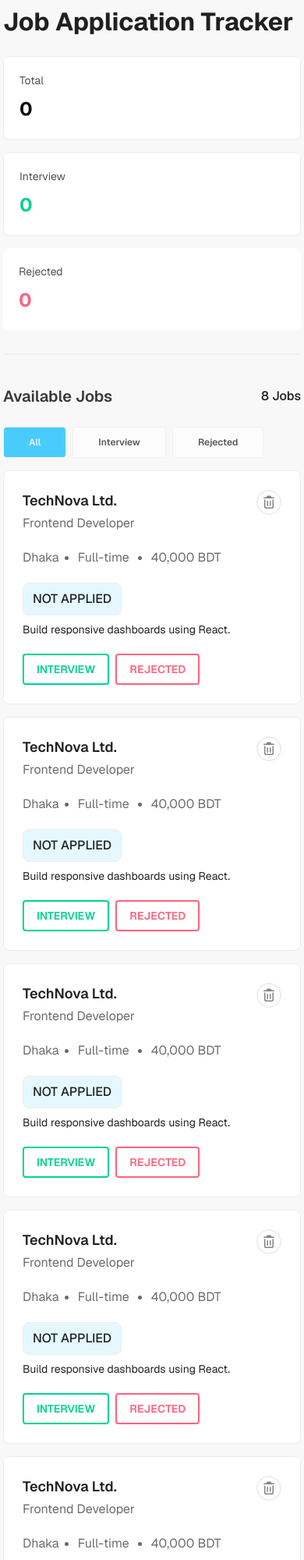
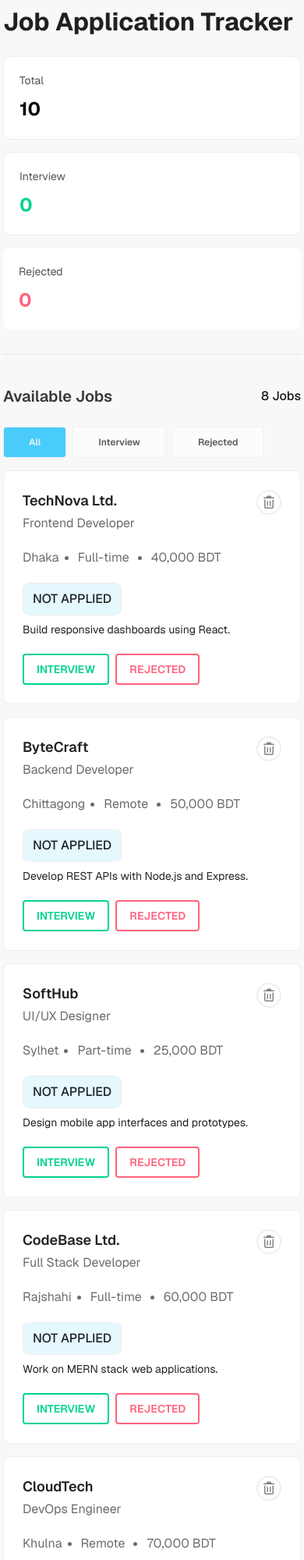
Before and after one commit to Tareq1670/Assignment-4, a plain HTML site: page index.html in a window 390 px wide. Shown: the top 2000 px of the page at 78% size. Drawn offline with nearby package versions, Linux system fonts and the light colour scheme.

Commit message:
In this time i have to fill all the items valid value and i am also created interview button and rejected button event

```diff
--- a/index.html
+++ b/index.html
@@ -119,7 +119,7 @@
                     <div class="left space-y-5">
                         <div class="heading space-y-1">
                             <h2
-                                class="sub_titile text-[18px] opacity-90 text-neutral text-[18px] font-semibold"
+                                class="sub_title text-[18px] opacity-90 text-neutral text-[18px] font-semibold"
                             >
                                 TechNova Ltd.
                             </h2>
@@ -135,7 +135,7 @@
                             <p class="place">Dhaka</p>
                             <ul class="list-disc list-outside pl-6 flex gap-7">
                                 <li class="job_type">Full-time</li>
-                                <li class="selary">40,000 BDT</li>
+                                <li class="salary">40,000 BDT</li>
                             </ul>
                         </div>
                         <div class="apply space-y-2">
@@ -179,23 +179,23 @@
                     <div class="left space-y-5">
                         <div class="heading space-y-1">
                             <h2
-                                class="sub_titile text-[18px] opacity-90 text-neutral text-[18px] font-semibold"
+                                class="sub_title text-[18px] opacity-90 text-neutral text-[18px] font-semibold"
                             >
-                                TechNova Ltd.
+                                ByteCraft
                             </h2>
                             <p
                                 class="text_1 text-neutral opacity-60 text-[16px]"
                             >
-                                Frontend Developer
+                                Backend Developer
                             </p>
                         </div>
                         <div
                             class="type flex text-neutral opacity-60 text-[16px]"
                         >
-                            <p class="place">Dhaka</p>
+                            <p class="place">Chittagong</p>
                             <ul class="list-disc list-outside pl-6 flex gap-7">
-                                <li class="job_type">Full-time</li>
-                                <li class="selary">40,000 BDT</li>
+                                <li class="job_type">Remote</li>
+                                <li class="salary">50,000 BDT</li>
                             </ul>
                         </div>
                         <div class="apply space-y-2">
@@ -207,7 +207,7 @@
                                 </p>
                             </div>
                             <p class="description text-[14px] text-neutral/90">
-                                Build responsive dashboards using React.
+                                Develop REST APIs with Node.js and Express.
                             </p>
                         </div>
                         <div class="button flex gap-2">
@@ -239,23 +239,23 @@
                     <div class="left space-y-5">
                         <div class="heading space-y-1">
                             <h2
-                                class="sub_titile text-[18px] opacity-90 text-neutral text-[18px] font-semibold"
+                                class="sub_title text-[18px] opacity-90 text-neutral text-[18px] font-semibold"
                             >
-                                TechNova Ltd.
+                                SoftHub
                             </h2>
                             <p
                                 class="text_1 text-neutral opacity-60 text-[16px]"
                             >
-                                Frontend Developer
+                                UI/UX Designer
                             </p>
                         </div>
                         <div
                             class="type flex text-neutral opacity-60 text-[16px]"
                         >
-                            <p class="place">Dhaka</p>
+                            <p class="place">Sylhet</p>
                             <ul class="list-disc list-outside pl-6 flex gap-7">
-                                <li class="job_type">Full-time</li>
-                                <li class="selary">40,000 BDT</li>
+                                <li class="job_type">Part-time</li>
+                                <li class="salary">25,000 BDT</li>
                             </ul>
                         </div>
                         <div class="apply space-y-2">
@@ -267,7 +267,7 @@
                                 </p>
                             </div>
                             <p class="description text-[14px] text-neutral/90">
-                                Build responsive dashboards using React.
+                                Design mobile app interfaces and prototypes.
                             </p>
                         </div>
                         <div class="button flex gap-2">
@@ -299,23 +299,23 @@
                     <div class="left space-y-5">
                         <div class="heading space-y-1">
                             <h2
-                                class="sub_titile text-[18px] opacity-90 text-neutral text-[18px] font-semibold"
+                                class="sub_title text-[18px] opacity-90 text-neutral text-[18px] font-semibold"
                             >
-                                TechNova Ltd.
+                                CodeBase Ltd.
                             </h2>
                             <p
                                 class="text_1 text-neutral opacity-60 text-[16px]"
                             >
-                                Frontend Developer
+                                Full Stack Developer
                             </p>
                         </div>
                         <div
                             class="type flex text-neutral opacity-60 text-[16px]"
                         >
-                            <p class="place">Dhaka</p>
+                            <p class="place">Rajshahi</p>
                             <ul class="list-disc list-outside pl-6 flex gap-7">
                                 <li class="job_type">Full-time</li>
-                                <li class="selary">40,000 BDT</li>
+                                <li class="salary">60,000 BDT</li>
                             </ul>
                         </div>
                         <div class="apply space-y-2">
@@ -327,7 +327,7 @@
                                 </p>
                             </div>
                             <p class="description text-[14px] text-neutral/90">
-                                Build responsive dashboards using React.
+                                Work on MERN stack web applications.
                             </p>
                         </div>
                         <div class="button flex gap-2">
@@ -359,23 +359,23 @@
                     <div class="left space-y-5">
                         <div class="heading space-y-1">
                             <h2
-                                class="sub_titile text-[18px] opacity-90 text-neutral text-[18px] font-semibold"
+                                class="sub_title text-[18px] opacity-90 text-neutral text-[18px] font-semibold"
                             >
-                                TechNova Ltd.
+                                CloudTech
                             </h2>
                             <p
                                 class="text_1 text-neutral opacity-60 text-[16px]"
                             >
-                                Frontend Developer
+                                DevOps Engineer
                             </p>
                         </div>
                         <div
                             class="type flex text-neutral opacity-60 text-[16px]"
                         >
-                            <p class="place">Dhaka</p>
+                            <p class="place">Khulna</p>
                             <ul class="list-disc list-outside pl-6 flex gap-7">
-                                <li class="job_type">Full-time</li>
-                                <li class="selary">40,000 BDT</li>
+                                <li class="job_type">Remote</li>
+                                <li class="salary">70,000 BDT</li>
                             </ul>
                         </div>
                         <div class="apply space-y-2">
@@ -387,7 +387,7 @@
                                 </p>
                             </div>
                             <p class="description text-[14px] text-neutral/90">
-                                Build responsive dashboards using React.
+                                Manage AWS servers and CI/CD pipelines.
                             </p>
                         </div>
                         <div class="button flex gap-2">
@@ -419,23 +419,23 @@
                     <div class="left space-y-5">
                         <div class="heading space-y-1">
                             <h2
-                                class="sub_titile text-[18px] opacity-90 text-neutral text-[18px] font-semibold"
+                                class="sub_title text-[18px] opacity-90 text-neutral text-[18px] font-semibold"
                             >
-                                TechNova Ltd.
+                                AppZone
                             </h2>
                             <p
                                 class="text_1 text-neutral opacity-60 text-[16px]"
                             >
-                                Frontend Developer
+                                Android Developer
                             </p>
                         </div>
                         <div
                             class="type flex text-neutral opacity-60 text-[16px]"
                         >
-                            <p class="place">Dhaka</p>
+                            <p class="place">Barisal</p>
                             <ul class="list-disc list-outside pl-6 flex gap-7">
                                 <li class="job_type">Full-time</li>
-                                <li class="selary">40,000 BDT</li>
+                                <li class="salary">45,000 BDT</li>
                             </ul>
                         </div>
                         <div class="apply space-y-2">
@@ -447,7 +447,7 @@
                                 </p>
                             </div>
                             <p class="description text-[14px] text-neutral/90">
-                                Build responsive dashboards using React.
+                                Develop Android apps using Kotlin.
                             </p>
                         </div>
                         <div class="button flex gap-2">
@@ -479,23 +479,23 @@
                     <div class="left space-y-5">
                         <div class="heading space-y-1">
                             <h2
-                                class="sub_titile text-[18px] opacity-90 text-neutral text-[18px] font-semibold"
+                                class="sub_title text-[18px] opacity-90 text-neutral text-[18px] font-semibold"
                             >
-                                TechNova Ltd.
+                                NetLink
                             </h2>
                             <p
                                 class="text_1 text-neutral opacity-60 text-[16px]"
                             >
-                                Frontend Developer
+                                Network Engineer
                             </p>
                         </div>
                         <div
                             class="type flex text-neutral opacity-60 text-[16px]"
                         >
-                            <p class="place">Dhaka</p>
+                            <p class="place">Rangpur</p>
                             <ul class="list-disc list-outside pl-6 flex gap-7">
-                                <li class="job_type">Full-time</li>
-                                <li class="selary">40,000 BDT</li>
+                                <li class="job_type">Contract</li>
+                                <li class="salary">35,000 BDT</li>
                             </ul>
                         </div>
                         <div class="apply space-y-2">
@@ -507,7 +507,7 @@
                                 </p>
                             </div>
                             <p class="description text-[14px] text-neutral/90">
-                                Build responsive dashboards using React.
+                                Set up and maintain office networks.
                             </p>
                         </div>
                         <div class="button flex gap-2">
@@ -539,23 +539,23 @@
                     <div class="left space-y-5">
                         <div class="heading space-y-1">
                             <h2
-                                class="sub_titile text-[18px] opacity-90 text-neutral text-[18px] font-semibold"
+                                class="sub_title text-[18px] opacity-90 text-neutral text-[18px] font-semibold"
                             >
-                                TechNova Ltd.
+                                CyberSafe
                             </h2>
                             <p
                                 class="text_1 text-neutral opacity-60 text-[16px]"
                             >
-                                Frontend Developer
+                                Ethical Hacker
                             </p>
                         </div>
                         <div
                             class="type flex text-neutral opacity-60 text-[16px]"
                         >
-                            <p class="place">Dhaka</p>
+                            <p class="place">Mymensingh</p>
                             <ul class="list-disc list-outside pl-6 flex gap-7">
                                 <li class="job_type">Full-time</li>
-                                <li class="selary">40,000 BDT</li>
+                                <li class="salary">65,000 BDT</li>
                             </ul>
                         </div>
                         <div class="apply space-y-2">
@@ -567,7 +567,7 @@
                                 </p>
                             </div>
                             <p class="description text-[14px] text-neutral/90">
-                                Build responsive dashboards using React.
+                                Perform penetration testing and security audits.
                             </p>
                         </div>
                         <div class="button flex gap-2">
@@ -599,23 +599,23 @@
                     <div class="left space-y-5">
                         <div class="heading space-y-1">
                             <h2
-                                class="sub_titile text-[18px] opacity-90 text-neutral text-[18px] font-semibold"
+                                class="sub_title text-[18px] opacity-90 text-neutral text-[18px] font-semibold"
                             >
-                                TechNova Ltd.
+                                DataMind
                             </h2>
                             <p
                                 class="text_1 text-neutral opacity-60 text-[16px]"
                             >
-                                Frontend Developer
+                                Data Analyst
                             </p>
                         </div>
                         <div
                             class="type flex text-neutral opacity-60 text-[16px]"
                         >
-                            <p class="place">Dhaka</p>
+                            <p class="place">Comilla</p>
                             <ul class="list-disc list-outside pl-6 flex gap-7">
-                                <li class="job_type">Full-time</li>
-                                <li class="selary">40,000 BDT</li>
+                                <li class="job_type">Remote</li>
+                                <li class="salary">38,000 BDT</li>
                             </ul>
                         </div>
                         <div class="apply space-y-2">
@@ -627,7 +627,7 @@
                                 </p>
                             </div>
                             <p class="description text-[14px] text-neutral/90">
-                                Build responsive dashboards using React.
+                                Analyze data using Excel and SQL.
                             </p>
                         </div>
                         <div class="button flex gap-2">
@@ -659,23 +659,23 @@
                     <div class="left space-y-5">
                         <div class="heading space-y-1">
                             <h2
-                                class="sub_titile text-[18px] opacity-90 text-neutral text-[18px] font-semibold"
+                                class="sub_title text-[18px] opacity-90 text-neutral text-[18px] font-semibold"
                             >
-                                TechNova Ltd.
+                                PixelSoft
                             </h2>
                             <p
                                 class="text_1 text-neutral opacity-60 text-[16px]"
                             >
-                                Frontend Developer
+                                Graphic Designer
                             </p>
                         </div>
                         <div
                             class="type flex text-neutral opacity-60 text-[16px]"
                         >
-                            <p class="place">Dhaka</p>
+                            <p class="place">Bogura</p>
                             <ul class="list-disc list-outside pl-6 flex gap-7">
-                                <li class="job_type">Full-time</li>
-                                <li class="selary">40,000 BDT</li>
+                                <li class="job_type">Part-time</li>
+                                <li class="salary">20,000 BDT</li>
                             </ul>
                         </div>
                         <div class="apply space-y-2">
@@ -687,7 +687,7 @@
                                 </p>
                             </div>
                             <p class="description text-[14px] text-neutral/90">
-                                Build responsive dashboards using React.
+                                Design social media banners and posters.
                             </p>
                         </div>
                         <div class="button flex gap-2">
--- a/script.js
+++ b/script.js
@@ -19,7 +19,110 @@ function toggleButton(id){
     rejectedBtn.classList.add("text-text-base-300","bg-white", "opacity-70");
 
     const selected = document.getElementById(id);
-    selected.classList.add("bg-info","text-base-300");
+    selected.classList.add("bg-info","text-base-300","transition-all", "duration-300", "ease-in-out");
     selected.classList.remove("text-text-base-300","bg-white");
 
 }
+
+// Card Object
+const interviewItems = [];
+const rejectedItems = [];
+
+
+
+
+// Name
+const mainContainer = document.getElementById("main_container");
+
+
+
+// Counter Number Name
+const totalNumber = document.getElementById("total_count")
+const interviewNumber = document.getElementById("interview_count")
+const rejectedNumber = document.getElementById("rejected_count")
+
+
+
+// Counter
+function counterNumber(){
+    totalNumber.textContent = mainContainer.children.length;
+    interviewNumber.textContent = interviewItems.length;
+    rejectedNumber.textContent = rejectedItems.length;
+}
+counterNumber()
+
+
+
+
+// Handle Event
+mainContainer.addEventListener("click",handleEvent)
+
+function handleEvent(e){
+    // Interview Button
+    if(e.target.classList.contains("interview_btn")){
+        const mainParent = e.target.parentNode.parentNode.parentNode;
+
+        const setType = mainParent.querySelector(".set_type")
+        setType.innerHTML = `                                <p
+                                    class="apply_type bg-success/10 px-3 py-2 inline-block text-neutral/90 rounded-[8px] border border-success/20 font-medium"
+                                >
+                                    INTERVIEW
+                                </p>`
+        mainParent.classList.add("border-l-5", "border-success","transition-all", "duration-200", "ease-in-out")
+
+        const header = mainParent.querySelector(".sub_title").textContent.trim();
+        const position = mainParent.querySelector(".text_1").textContent.trim();
+        const place = mainParent.querySelector(".place").textContent.trim();
+        const jobType = mainParent.querySelector(".job_type").textContent.trim();
+        const salary = mainParent.querySelector(".salary").textContent.trim()
+        const applyType = mainParent.querySelector(".apply_type").textContent.trim();
+        const description = mainParent.querySelector(".description").textContent.trim();
+
+
+        const infoSet = {
+            header,position,place,jobType,salary,applyType,description
+        }
+        console.log(infoSet);
+
+        const interViewExit = interviewItems.find((items)=> items.header.toLowerCase() ===infoSet.header.toLowerCase() )
+
+        if(!interViewExit){
+            interviewItems.push(infoSet);
+        }
+        counterNumber()
+    }
+    // Rejected Button
+    if(e.target.classList.contains("rejected_btn")){
+        const mainParent = e.target.parentNode.parentNode.parentNode;
+
+        const setType = mainParent.querySelector(".set_type")
+        setType.innerHTML = `                                <p
+                                    class="apply_type bg-error/10 px-3 py-2 inline-block text-neutral/90 rounded-[8px] border border-error/20 font-medium"
+                                >
+                                    REJECTED
+                                </p>`
+        mainParent.classList.add("border-l-5", "border-error","transition-all", "duration-200", "ease-in-out")
+
+        const header = mainParent.querySelector(".sub_title").textContent.trim();
+        const position = mainParent.querySelector(".text_1").textContent.trim();
+        const place = mainParent.querySelector(".place").textContent.trim();
+        const jobType = mainParent.querySelector(".job_type").textContent.trim();
+        const salary = mainParent.querySelector(".salary").textContent.trim()
+        const applyType = mainParent.querySelector(".apply_type").textContent.trim();
+        const description = mainParent.querySelector(".description").textContent.trim();
+
+
+        const infoSet = {
+            header,position,place,jobType,salary,applyType,description
+        }
+        console.log(infoSet);
+
+        const interViewExit = rejectedItems.find((items)=> items.header.toLowerCase() ===infoSet.header.toLowerCase() )
+
+        if(!interViewExit){
+            rejectedItems.push(infoSet);
+        }
+        counterNumber()
+    }
+    console.log(rejectedItems);
+}
```
